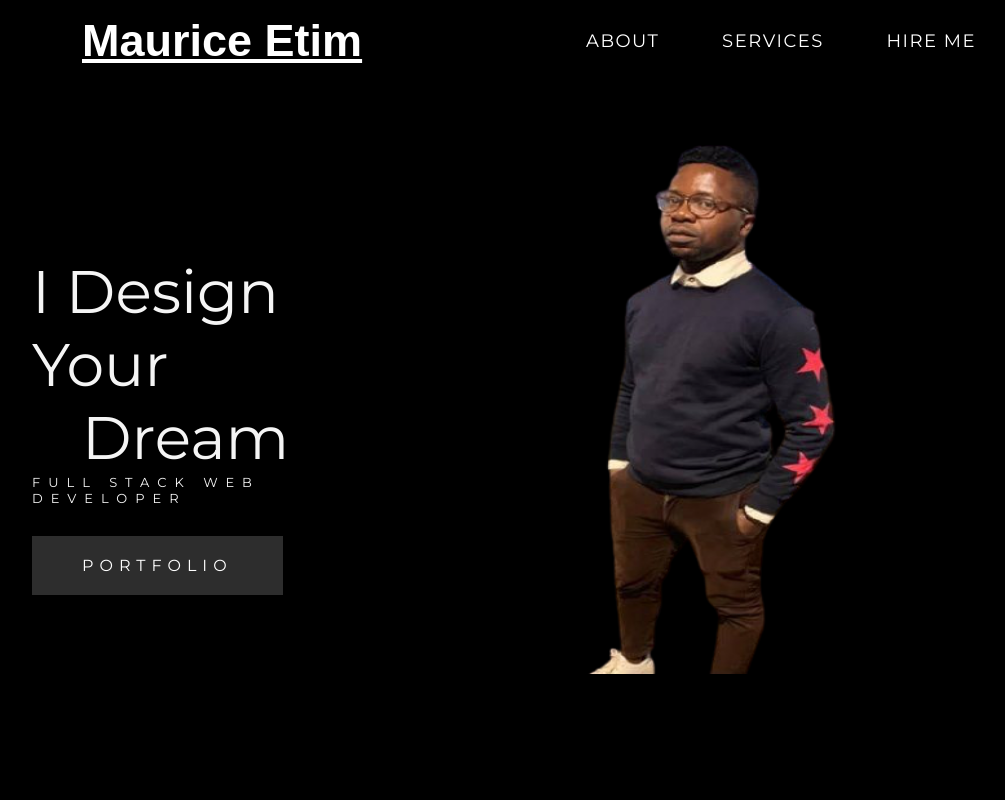
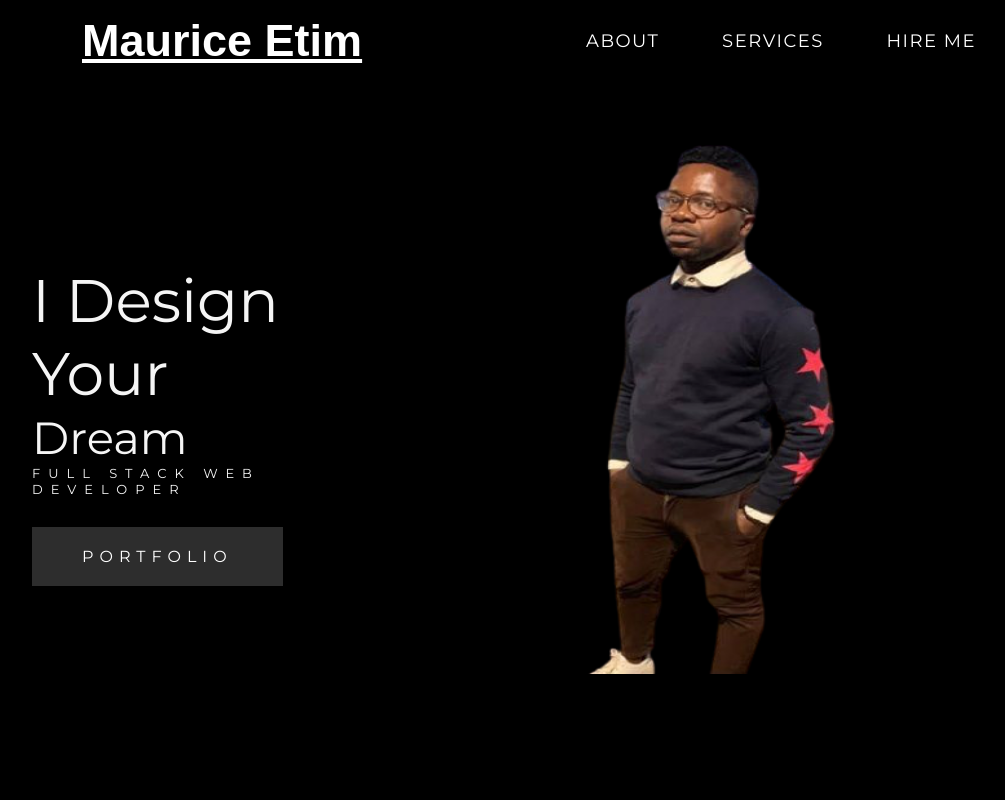
Before and after one commit to Morsetim/MyPortfolio, a plain HTML site: page index.html in a window 1280 px wide. Shown: the top 800 px of the page, without its empty margins (96-1101 px from the left). Drawn offline with Linux system fonts and the light colour scheme.

Commit message:
worked on the portfolio buttons

```diff
--- a/index.html
+++ b/index.html
@@ -29,7 +29,8 @@
   <!-- Hero Section  -->
   <section id="hero" class="hero container">
     <div class="hero-info">
-      <h1 class="hero-info-heading">I Design Your<br> <span class="dream">Dream</span></h1>
+      <h1 class="hero-info-heading">I Design Your</h1>
+      <h1 id="hero-info-heading">Dream</h1>
       <p class="hero-info-subheading">Full stack web developer</p>
       <a href="#" type="button" class="hero-info-button">Portfolio</a>
     </div>
--- a/style.css
+++ b/style.css
@@ -150,16 +150,17 @@ html {
 	justify-content: center;
 	align-items: center;
 }
-.dream{
-	text-align: center;
-	margin-left: 50px;
-}
+
 .hero .hero-info {
 	width: 100%;
-	text-align: center;
 }
 .hero .hero-info .hero-info-heading {
 	font-size: 25px;
+	font-weight: 500;
+	color: whitesmoke;
+}
+.hero .hero-info #hero-info-heading{
+	font-size: 45px;
 	font-weight: 500;
 	color: whitesmoke;
 }
@@ -174,11 +175,18 @@ html {
 	padding: 2rem 5rem;
 	display: inline-block;
 	font-size: 1.6rem;
+	transition: 0.4s;
 	text-transform: uppercase;
 	color: white;
 	text-decoration: none;
 	letter-spacing: .6rem;
 	background-color: rgba(85, 85, 85, 0.534);
+}
+.hero .hero-info .hero-info-button:hover{
+    background-color: rgba(28, 25, 25, 0.534);
+    text-decoration: none;
+    padding: 2rem 7rem 2rem 5rem;
+    color: white;
 }
 .hero .hero-img {
 	height: auto;
@@ -216,6 +224,7 @@ html {
 	padding: 1.6rem 2.6rem;
 	display: inline-block;
 	background-color: rgba(0, 0, 0, 0.548);
+	transition: 0.4s;
 	color: whitesmoke;
 	text-decoration: none;
 	font-size: 1.6rem;
@@ -223,6 +232,12 @@ html {
 	letter-spacing: .2rem;
 	margin-top: 20px;
 	margin-bottom: 20px;
+}
+.about .about-info-button:hover {git
+	background-color: rgba(28, 25, 25, 0.534);
+    text-decoration: none;
+    padding: 2rem 7rem 2rem 5rem;
+    color: white;
 }
 .about .about-img {
 	margin-top: 50px;
```
